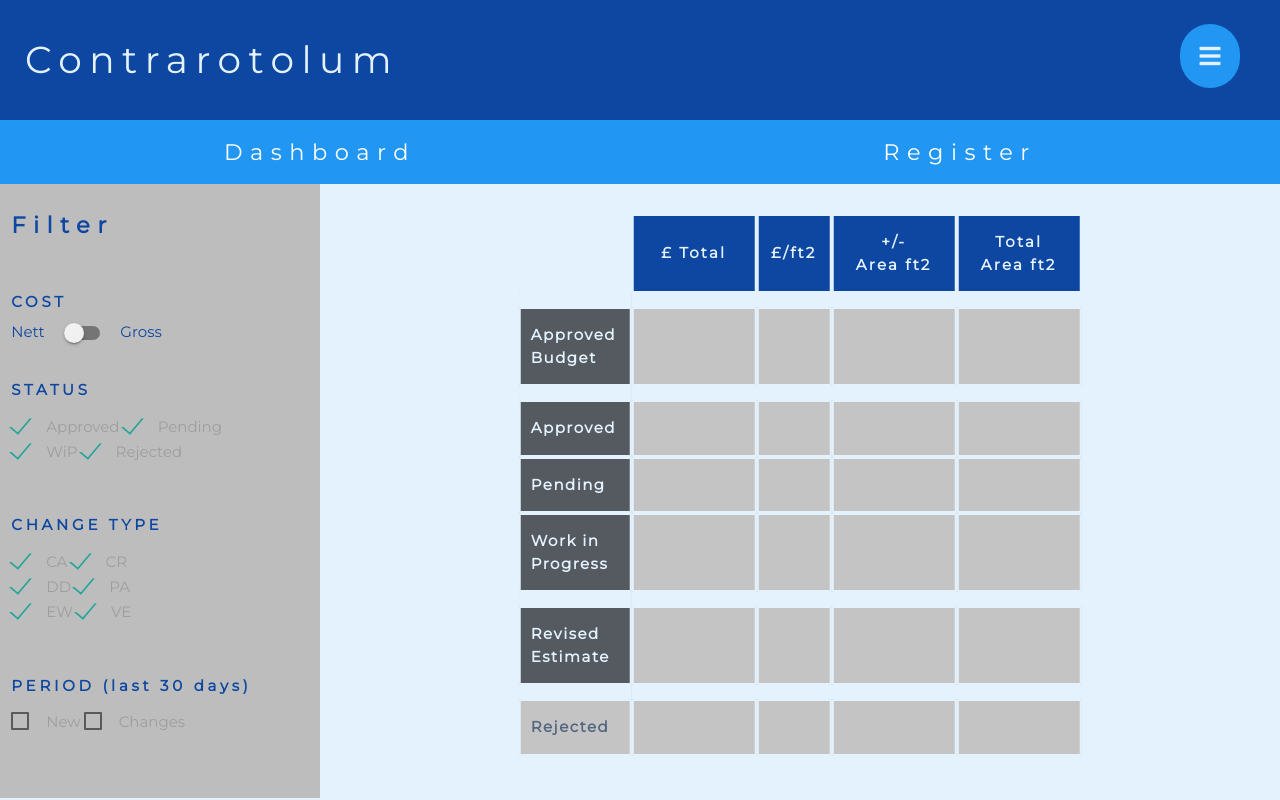
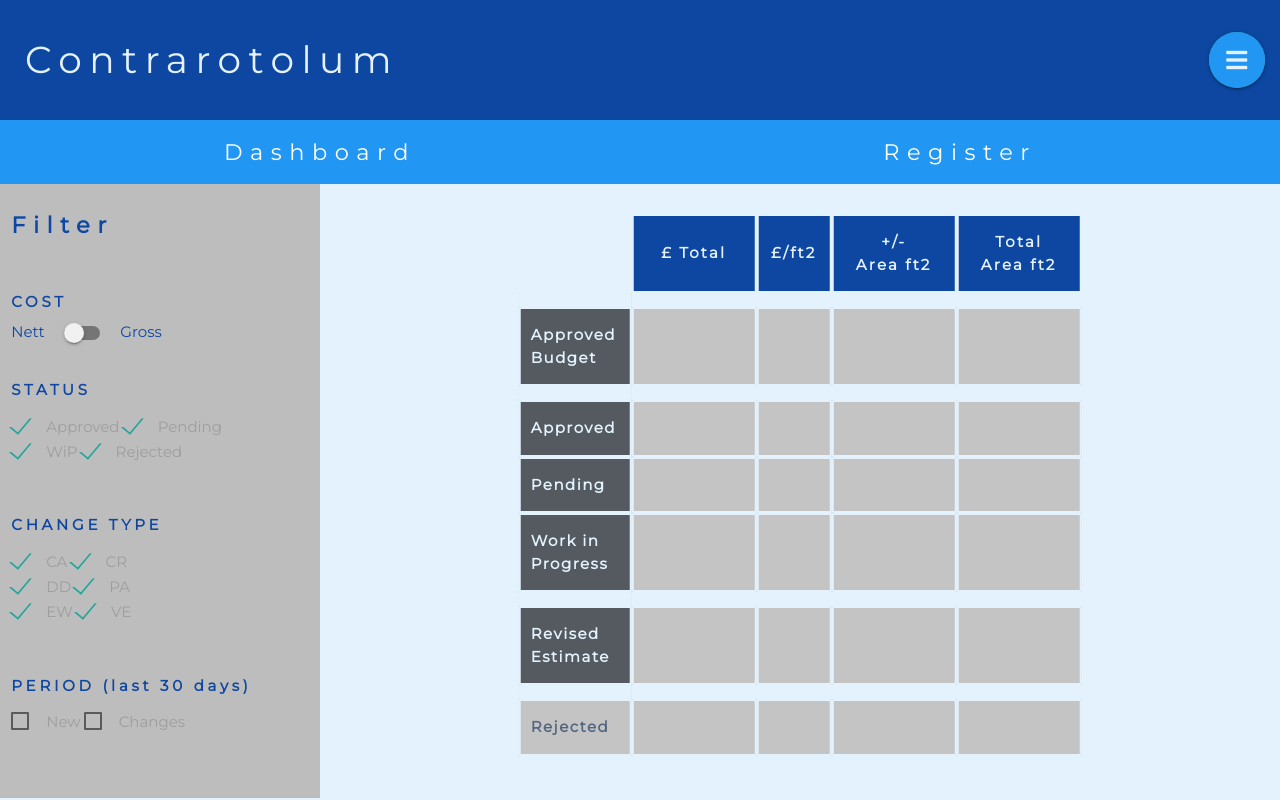
Before and after one commit to Code-Institute-Submissions/MS4-0, a Flask app: page /dashboard in a window 1280 px wide. Run offline with Flask 2, Linux system fonts and the light colour scheme; the visitor is signed in with stand-in values (Sample User, id 1); data that the repository does not hold is empty; some libraries are stand-ins or nearby versions.

Commit message:
refactor: navbar dropdown

```diff
--- a/static/css/style.css
+++ b/static/css/style.css
@@ -42,14 +42,8 @@ nav .fa-bars {
   line-height: 120px;
 }
 
-nav .fa-bars {
-  width: 60px;
-  height: 60px;
-  border-radius: 30px;
-}
-
 #dropdown1 {
-  top: -100px;
+  top: -60px;
 }
 
 /* Submenu */
--- a/templates/base.html
+++ b/templates/base.html
@@ -77,7 +77,7 @@
           <ul class="right">
             <!-- Dropdown Trigger -->
             <li>
-              <a class="dropdown-trigger center" data-target="dropdown1"
+              <a class="btn-floating btn-large dropdown-trigger center" data-target="dropdown1"
                 ><i class="fas fa-bars blue"></i
               ></a>
             </li>
```
